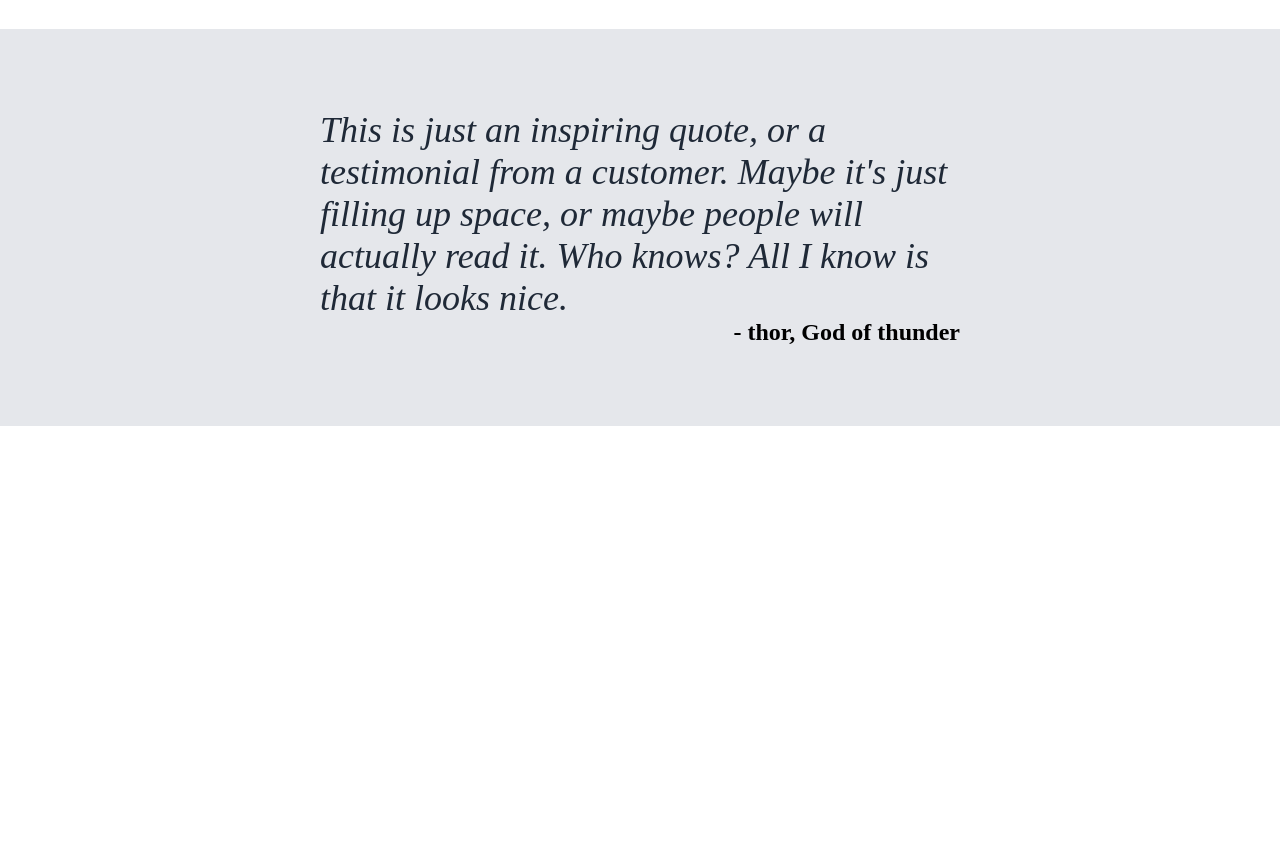
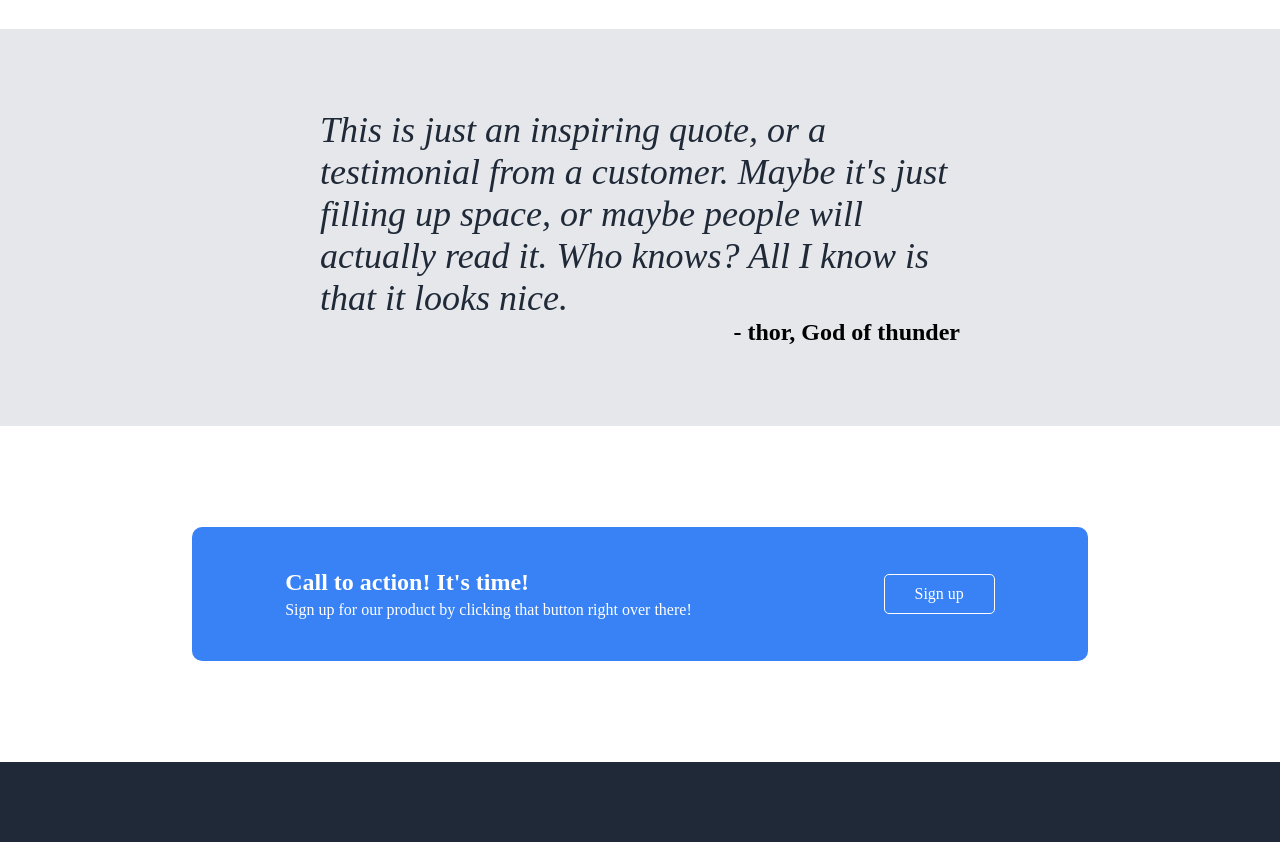
Before and after one commit to MarbleI/OdinWebsite, a plain HTML site: page index.html in a window 1280 px wide. Shown: the part 924-1766 px from the top of the page. Before the commit the page ends 1450 px from the top, so only its background shows below. Drawn offline with Linux system fonts and the light colour scheme.

Commit message:
added html and css needed for the call to action

```diff
--- a/index.html
+++ b/index.html
@@ -57,7 +57,16 @@
         <p>This is just an inspiring quote, or a testimonial from a customer. Maybe it's just filling up space, or maybe people will actually read it. Who knows? All I know is that it looks nice.</p>
         <h2>- thor, God of thunder</h2>
     </div>
-    <div class="call"></div>
+    <div class="bodycall">
+        <div class="call">
+            <div class="text">
+                <h2><strong>Call to action! It's time!</strong></h2>
+                <p>Sign up for our product by clicking that button right over there!</p>
+            </div>
+            <a href="#">Sign up</a>
+        </div>
+    </div>
+    <div class="footer"></div>
 </body>
 
 </html>
--- a/stylesheets.css
+++ b/stylesheets.css
@@ -121,6 +121,42 @@
     font-style: italic;
     color: #1F2937;
 }
-.call {
-    height: 100px;
+.bodycall {
+    display: flex;
+    justify-content: center;
+    align-items: center;
+    height: 21em;
 }
+.bodycall .call {
+    background-color: #3882f6;
+    color: white;
+    border-radius: 10px;
+    display: flex;
+    align-items: center;
+    justify-content: center;
+    gap: 1em;
+    height: 40%;
+    width: 70%;
+}
+.bodycall .call .text {
+    display: flex;
+    flex-direction: column;
+    justify-content: center;
+    align-items: flex-start;
+    width: 65%;
+    gap: 5px;
+}
+.bodycall a {
+    background-color: #3882f6;
+    color: white;
+    padding: 10px 30px;
+    text-align: center;
+    text-decoration: none;
+    border-radius: 5px;
+    border: 1px solid white;
+}
+/* Footer after this */
+.footer {
+    background-color: #1F2937;
+    height: 5em;
+}
```
